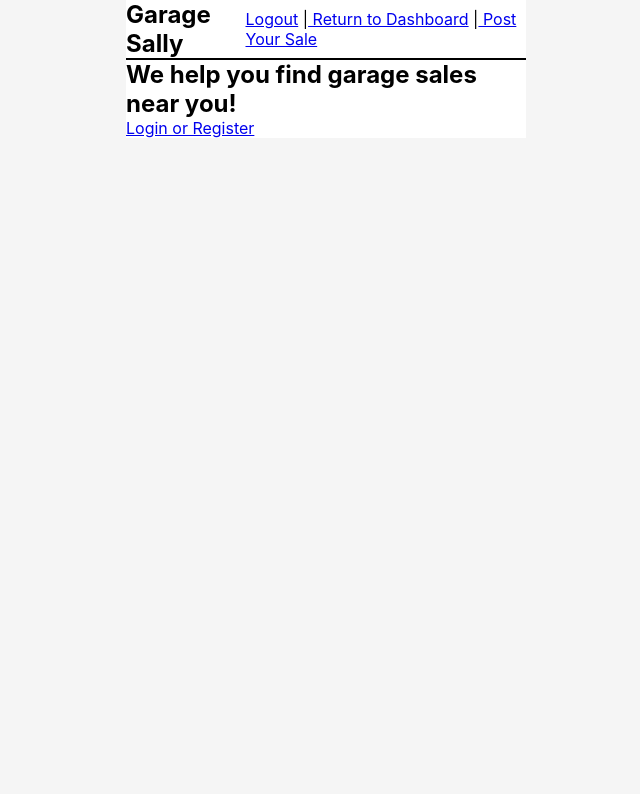
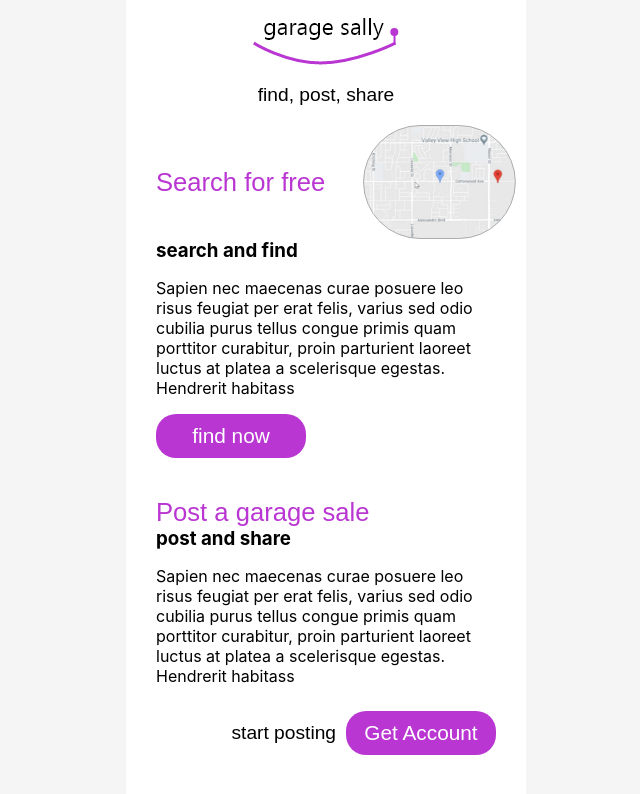
Before and after one commit to KISMET-INC/garage_sally, a React (Create React App) app in the folder client/: page / in a window 1280 px wide. Shown: the top 794 px of the page, without its empty margins (314-954 px from the left). Built offline with nearby package versions, Linux system fonts and the light colour scheme.

Commit message:
December

```diff
--- a/client/src/App.css
+++ b/client/src/App.css
@@ -200,9 +200,7 @@ td {
 
 }
 
-.allGarageSales-container{
-    padding-bottom: 70px;
-}
+
 
 
 .allGarageSales-container img{
@@ -221,6 +219,10 @@ td {
     border-radius: 20px;
     height: 400px;
 
+}
+
+.garageSaleItem-container img {
+  justify-self: center;
 }
 
 .garageSaleItem-container button{
@@ -375,7 +377,6 @@ td {
 
   .postInfo-container{
     display: grid;
-    justify-self: center;
     text-align: center;
 
   }
@@ -455,3 +456,73 @@ td {
   margin: 10px;
 
 }
+
+
+
+.landingPage-container{
+  display: grid;
+  justify-content: center;
+  text-align: center;
+  padding: 10px;
+}
+
+.landingPage-container header{
+  display: grid;
+  justify-content: center;
+}
+
+.landingPage-container header p{
+  font: 1.2em sans-serif;
+}
+
+.landingPage-container main section {
+  display: grid;
+  text-align: left;
+  padding: 0 20px;
+  margin-bottom: 40px;
+}
+
+.landingPage-container main section button{
+  font: 1.3em sans-serif;
+  display: grid;
+  background: #B936D2;
+  padding: 10px;
+  color: white;
+  width: 150px;
+  border: none;
+  border-radius: 20px;
+}
+
+.landingPage-container main section button a{
+  text-decoration: none;
+  color: white;
+}
+
+
+
+.titleHeader-container {
+  display: grid;
+  grid-template-columns: 2fr 1fr;
+  align-items: center;
+}
+
+.landingPage-container h2{
+  font: 1.6em sans-serif;
+  color: #B936D2;
+  text-align: left;
+  padding-left: 20px;
+
+}
+
+
+.landingPage-container main section footer{
+  display: grid;
+  column-gap: 10px;
+  grid-template-columns: 2fr 1fr;
+  align-items: center;
+}
+
+.landingPage-container main section footer p{
+  font: 1.2em sans-serif;
+  justify-self: right;
+}
--- a/client/src/components/Login_K.jsx
+++ b/client/src/components/Login_K.jsx
@@ -43,6 +43,7 @@ const Login = props => {
                 />
 
                 <input
+                type="password"
                 placeholder="password"
                 onChange={e => {setPassword(e.target.value)}}
                 />
--- a/client/src/views/Dashboard_K.js
+++ b/client/src/views/Dashboard_K.js
@@ -40,7 +40,7 @@ const Dashboard = props => {
                     <SaleListing key={i} garage={garage}/>
                 )
             }
-            <div className="allGarageSales-container">
+            {/* <div className="allGarageSales-container">
                 <div className="garageSaleItem-container">
                 <img src="http://northwrightcounty.today/wp-content/uploads/2016/05/garage-sale-driveway.jpg" alt=""/>
                     <div className="info-container">
@@ -75,7 +75,7 @@ const Dashboard = props => {
                     </div>
                 </div>
 
-            </div>
+            </div> */}
 
 
 
--- a/client/src/views/Home.js
+++ b/client/src/views/Home.js
@@ -9,9 +9,40 @@ import Navbar from '../components/Navbar.js';
 const Home = props => {
 
     return (
-        <div>
-            <Navbar />
-            <Landing />
+        <div className="landingPage-container">
+            <header>
+                <img src="/img/Group5.png" alt=""/>
+                <p>find, post, share</p>
+            </header>
+
+            <main>
+                <div className="titleHeader-container">
+                    <h2>Search for free</h2>
+                    <img src="/img/mapIcon.png" alt=""/>
+                </div>
+
+                <section>
+                    <h3>search and find</h3>
+                    <p>Sapien nec maecenas curae posuere leo risus feugiat per erat felis, varius sed odio cubilia purus tellus congue primis quam porttitor curabitur, proin parturient laoreet luctus at platea a scelerisque egestas. Hendrerit habitass</p>
+                    <button><Link to="/register">find now</Link></button>
+                </section>
+
+
+
+                <div className="titleHeader-container">
+                    <h2>Post a garage sale</h2>
+                </div>
+
+                <section>
+                    <h3>post and share</h3>
+                    <p>Sapien nec maecenas curae posuere leo risus feugiat per erat felis, varius sed odio cubilia purus tellus congue primis quam porttitor curabitur, proin parturient laoreet luctus at platea a scelerisque egestas. Hendrerit habitass</p>
+                    <footer>
+                        <p>start posting</p>
+                        <button> <Link to="/register">Get Account</Link> </button>
+                    </footer>
+                </section>
+            </main>
+
 
         </div>
     );
```
Also changed, not shown: client/public/img/mapIcon.png (added).
